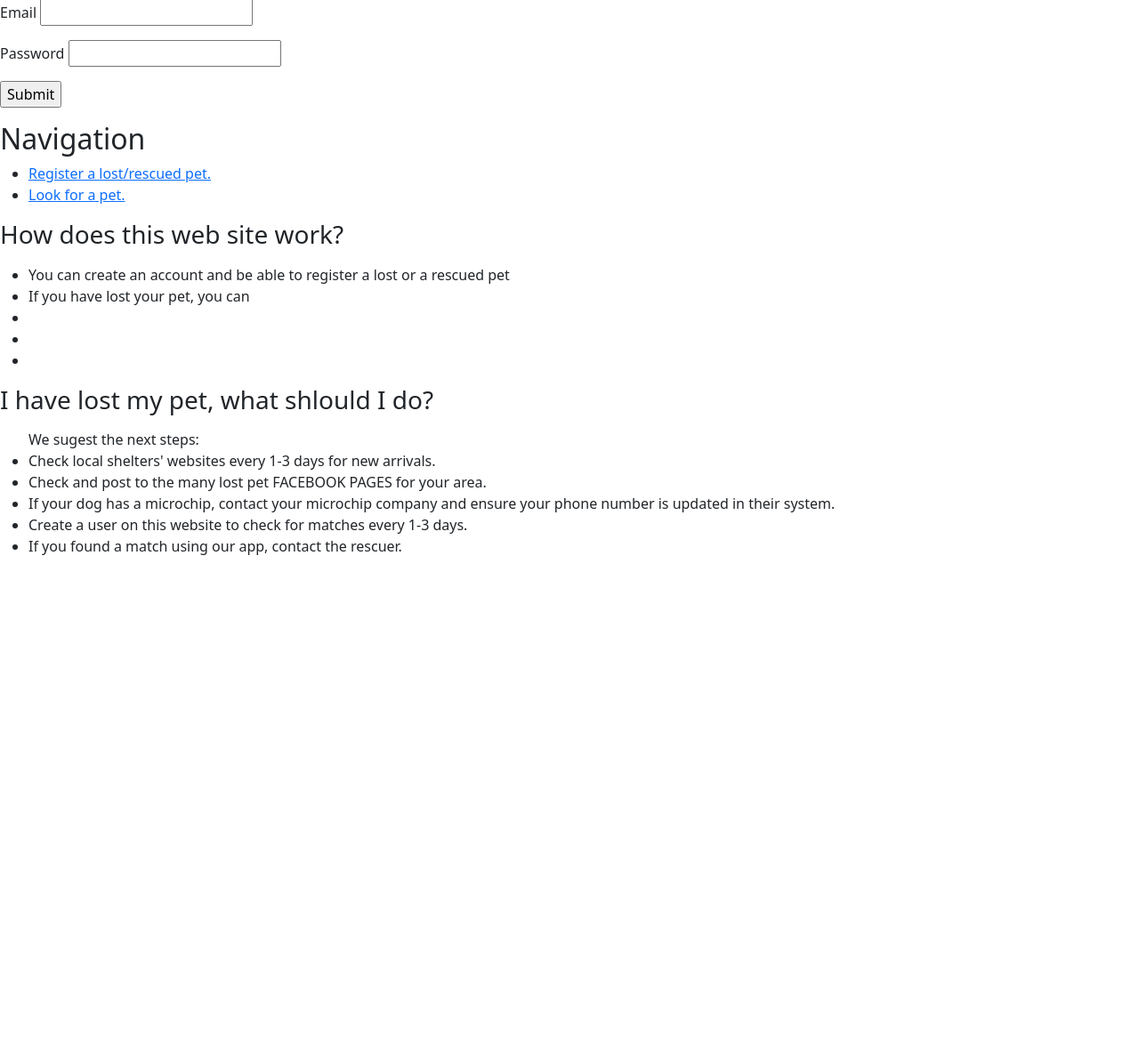
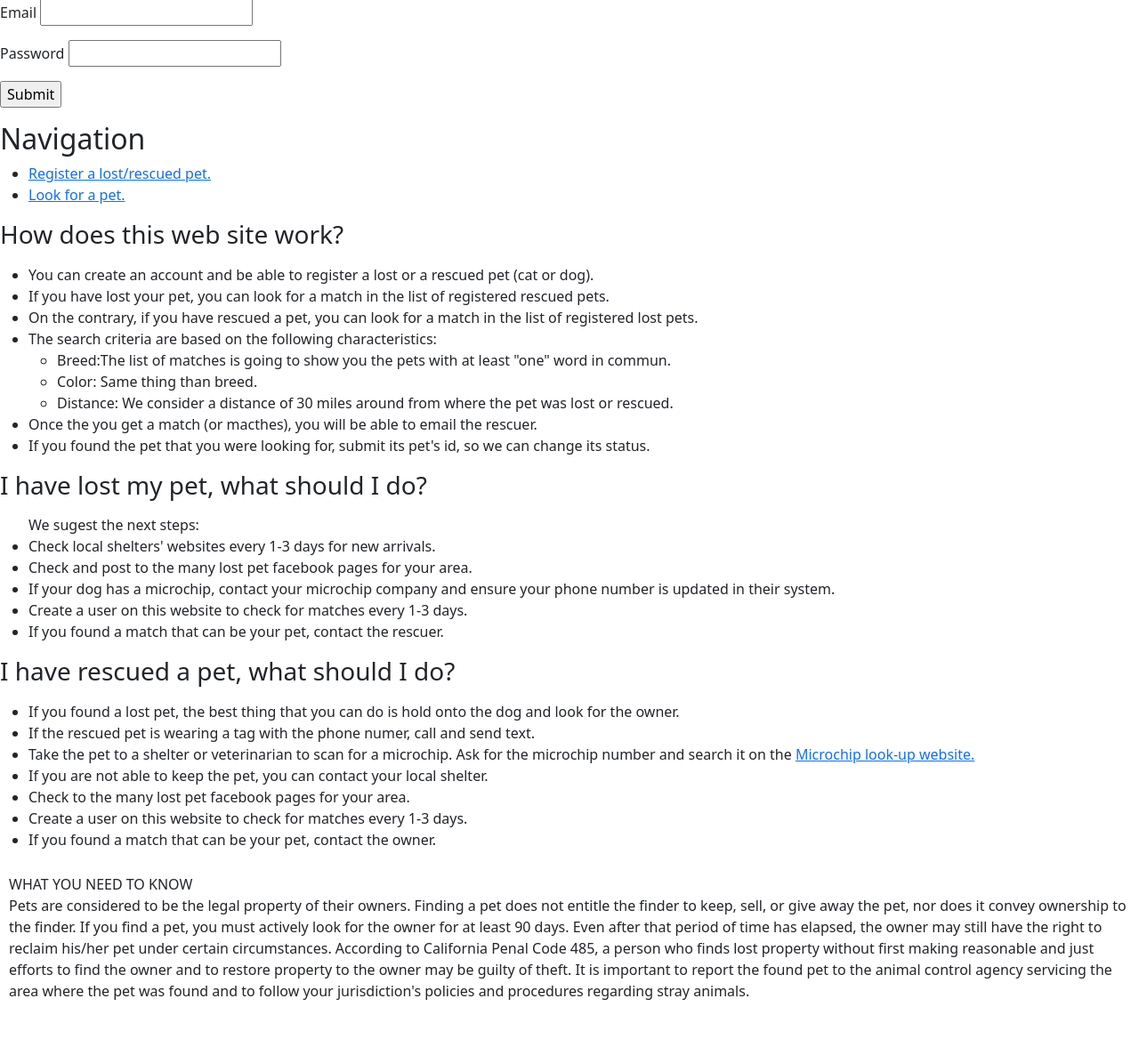
Before and after one commit to Yesicanmendoza/final_project, a Flask app: page / in a window 1280 px wide. Shown: the part 380-1548 px from the top of the page at 89% size. Before the commit the page ends 1004 px from the top, so only its background shows below. Run offline with Flask 2, Linux system fonts and the light colour scheme; some libraries are stand-ins or nearby versions.

Commit message:
Adding info homepage

```diff
--- a/server.py
+++ b/server.py
@@ -100,6 +100,12 @@ def user_login():
 
     return redirect('/')
 
+#@app.route("/logout")
+#def log_out():
+#    """User can log out."""
+
+#    return redirect('/')
+
 
 @app.route("/register_a_pet")
 def pet_register_form():
@@ -108,6 +114,17 @@ def pet_register_form():
     return render_template('Pet_registration.html')
 
 
+@app.route("/show_reg_form")
+def show_reg_form():
+    """show the for if the user has logged in."""
+    user_id = session.get("user_id")
+
+    msg = ''
+    if user_id is None:
+        msg ='Please log in.'
+
+    return jsonify({'msg': msg})
+
 
 
 @app.route("/pet_registration.json", methods=["POST"])
@@ -115,11 +132,8 @@ def register_pet():
     """Create a new pet."""
     user_id = session.get("user_id")
 
-    if user_id is None:
-        msg ='Please log in.'
 
-
-    else:
+    if user_id:
 
         name = request.json.get('name').title() #Can be None
         animal_type=request.json.get('animal_type')
--- a/templates/Pet_registration.html
+++ b/templates/Pet_registration.html
@@ -2,7 +2,8 @@
 {% block title %}Pet registration{% endblock %}
 
 {% block body %}
-
+  <p class="register_pet"></p>
+  <div id="register_pet">
     <h1>Register your pet</h1>
 
       <h2>STEP 1. Introduce your pet information</h2>
@@ -56,12 +57,13 @@
             </p>
           </form>
       </section>
+  </div>
 
     <div>
       <p id="message"></p>
     </div>
 
-  <div>
+  <div id="register_pet_2">
     <h2>STEP 2. Add an image about your pet</h2>
     <form action="/register_a_pet/pet_image" method="post" enctype="multipart/form-data">
       Please upload a photo about your pet.
--- a/templates/homepage.html
+++ b/templates/homepage.html
@@ -47,22 +47,51 @@
     <h3>How does this web site work?</h3>
     <p>
       <ul>
-        <li>You can create an account and be able to register a lost or a rescued pet</li>
-        <li>If you have lost your pet, you can </li>
-        <li></li>
-        <li></li>
-        <li></li>
+        <li>You can create an account and be able to register a lost or a rescued pet (cat or dog).</li>
+        <li>If you have lost your pet, you can look for a match in the list of registered rescued pets.</li>
+        <li>On the contrary, if you have rescued a pet, you can look for a match in the list of registered lost pets. </li>
+        <li>The search criteria are based on the following characteristics:</li>
+          <ul>
+            <li>Breed:The list of matches is going to show you the pets with at least "one" word in commun.</li>
+            <li>Color: Same thing than breed.</li>
+            <li>Distance: We consider a distance of 30 miles around from where the pet was lost or rescued.</li>
+          </ul>
+        <li>Once the you get a match (or macthes), you will be able to email the rescuer.</li>
+        <li>If you found the pet that you were looking for, submit its pet's id, so we can change its status.</li>
       </ul>
     </p>
-    <h3>I have lost my pet, what shlould I do?</h3>
+    <h3>I have lost my pet, what should I do?</h3>
     <p>
       <ul>We sugest the next steps:
         <li>Check local shelters' websites every 1-3 days  for new arrivals.</li>
-        <li>Check and post to the many lost pet FACEBOOK PAGES for your area.</li>
+        <li>Check and post to the many lost pet facebook pages for your area.</li>
         <li>If your dog has a microchip, contact your microchip company and ensure your phone number is updated in their system.</li>
         <li>Create a user on this website to check for matches every 1-3 days.</li>
-        <li>If you found a match using our app, contact the rescuer.</li>
+        <li>If you found a match that can be your pet, contact the rescuer.</li>
       </ul>
     </p>
 
+    <h3>I have rescued a pet, what should I do?</h3>
+    <p>
+      <ul>
+        <li>If you found a lost pet, the best thing that you can do is hold onto the dog and look for the owner.</li>
+        <li>If the rescued pet is wearing a tag with the phone numer, call and send text.</li>
+        <li>Take the pet to a shelter or veterinarian to scan for a microchip. Ask for the microchip number and search it on the <a href="https://www.aaha.org/your-pet/pet-microchip-lookup/microchip-search/">Microchip look-up website.</a> </li>
+        <li>If you are not able to keep the pet, you can contact your local shelter.</li>
+        <li>Check  to the many lost pet facebook pages for your area.</li>
+        <li>Create a user on this website to check for matches every 1-3 days.</li>
+        <li>If you found a match that can be your pet, contact the owner.</li>
+      </ul>
+
+      <div>
+        WHAT YOU NEED TO KNOW
+        <p>
+          Pets are considered to be the legal property of their owners. Finding a pet does not entitle the finder to keep, sell, or give away the pet, nor does it convey ownership to the finder. If you find a pet, you must actively look for the owner for at least 90 days.  Even after that period of time has elapsed, the owner may still have the right to reclaim his/her pet under certain circumstances.
+          According to California Penal Code 485, a person who finds lost property without first making reasonable and just efforts to find the owner and to restore property to the owner may be guilty of theft.  It is important to report the found pet to the animal control agency servicing the area where the pet was found and to follow your jurisdiction's policies and procedures regarding stray animals.
+        </p>
+      </div>
+    </p>
+
+    <script src="/static/logout.js"></script>
+
 {% endblock %}
```
Also changed, not shown: static/pet_info.js (+11 -0 lines). Lines whose indentation alone changed are shown as unchanged.
